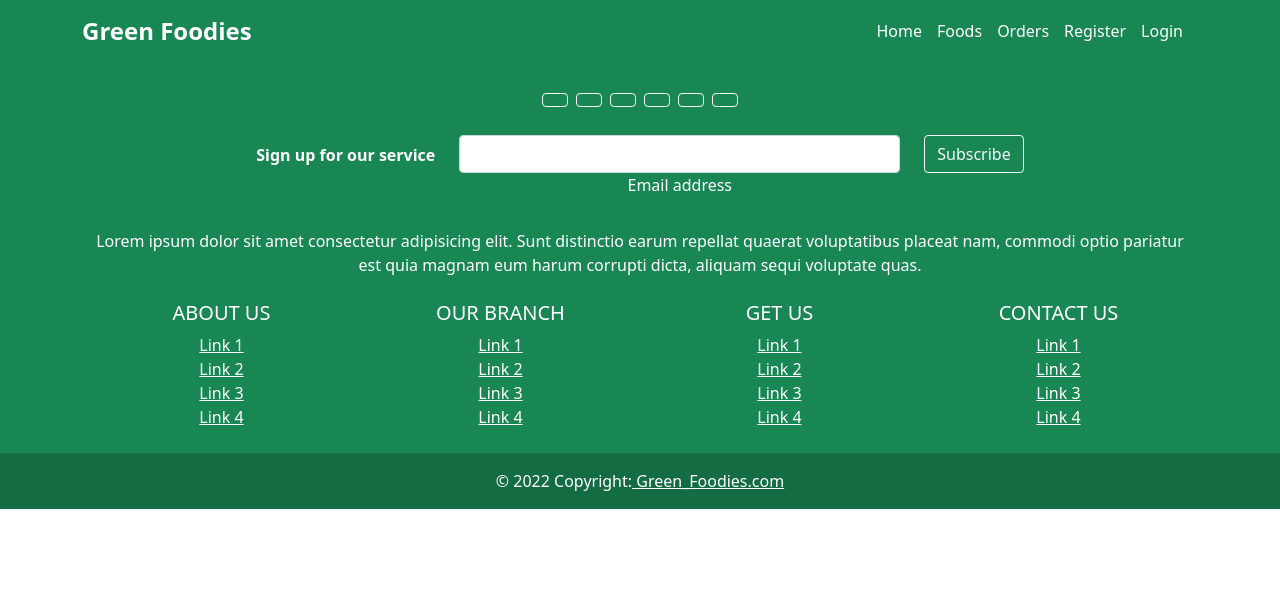
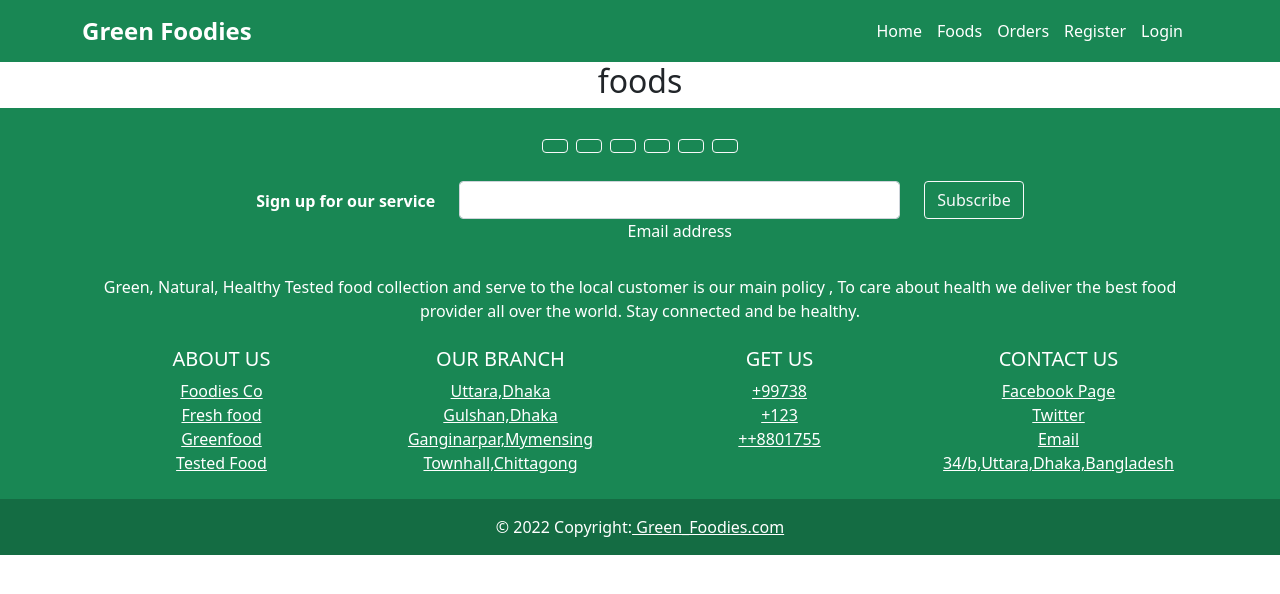
Before and after one commit to Fahid-Hossain/Green-Foodies-client, a React (Create React App) app: page /foods in a window 1280 px wide. Shown: the top 594 px of the page. Built offline with nearby package versions, Linux system fonts and the light colour scheme; no server answers.

Commit message:
our service detail design text

```diff
--- a/src/App.js
+++ b/src/App.js
@@ -11,6 +11,7 @@ import {
 } from "react-router-dom";
 import Login from './pages/Login/Login';
 import Register from './pages/Register/Register';
+import Foods from './pages/Foods/Foods';
 
 
 function App() {
@@ -35,6 +36,9 @@ function App() {
             <Route path="/register">
               <Register></Register>
             </Route>
+            <Route path="/foods">
+              <Foods></Foods>
+            </Route>
           </Switch>
 
           <Route>
--- /dev/null
+++ b/src/pages/Foods/Foods.js
@@ -0,0 +1,11 @@
+import React from 'react';
+
+const Foods = () => {
+    return (
+        <div>
+            <h2>foods</h2>
+        </div>
+    );
+};
+
+export default Foods;
--- a/src/pages/Footer/Footer.js
+++ b/src/pages/Footer/Footer.js
@@ -81,9 +81,7 @@ const Footer = () => {
                     {/* <!-- Section: Text --> */}
                     <section className="mb-4">
                         <p>
-                            Lorem ipsum dolor sit amet consectetur adipisicing elit. Sunt distinctio earum
-                            repellat quaerat voluptatibus placeat nam, commodi optio pariatur est quia magnam
-                            eum harum corrupti dicta, aliquam sequi voluptate quas.
+                            Green, Natural, Healthy Tested food collection and serve to the local customer is our main policy , To care about health we deliver the best food provider all over the world. Stay connected and be healthy.
                         </p>
                     </section>
                     {/* <!-- Section: Text --> */}
@@ -98,16 +96,16 @@ const Footer = () => {
 
                                 <ul className="list-unstyled mb-0">
                                     <li>
-                                        <a href="#!" className="text-white">Link 1</a>
+                                        <a href="#!" className="text-white">Foodies Co</a>
                                     </li>
                                     <li>
-                                        <a href="#!" className="text-white">Link 2</a>
+                                        <a href="#!" className="text-white">Fresh food</a>
                                     </li>
                                     <li>
-                                        <a href="#!" className="text-white">Link 3</a>
+                                        <a href="#!" className="text-white">Greenfood</a>
                                     </li>
                                     <li>
-                                        <a href="#!" className="text-white">Link 4</a>
+                                        <a href="#!" className="text-white">Tested Food</a>
                                     </li>
                                 </ul>
                             </div>
@@ -119,16 +117,16 @@ const Footer = () => {
 
                                 <ul className="list-unstyled mb-0">
                                     <li>
-                                        <a href="#!" className="text-white">Link 1</a>
+                                        <a href="#!" className="text-white">Uttara,Dhaka</a>
                                     </li>
                                     <li>
-                                        <a href="#!" className="text-white">Link 2</a>
+                                        <a href="#!" className="text-white">Gulshan,Dhaka</a>
                                     </li>
                                     <li>
-                                        <a href="#!" className="text-white">Link 3</a>
+                                        <a href="#!" className="text-white">Ganginarpar,Mymensing</a>
                                     </li>
                                     <li>
-                                        <a href="#!" className="text-white">Link 4</a>
+                                        <a href="#!" className="text-white">Townhall,Chittagong</a>
                                     </li>
                                 </ul>
                             </div>
@@ -140,17 +138,17 @@ const Footer = () => {
 
                                 <ul className="list-unstyled mb-0">
                                     <li>
-                                        <a href="#!" className="text-white">Link 1</a>
+                                        <a href="#!" className="text-white">+99738</a>
                                     </li>
                                     <li>
-                                        <a href="#!" className="text-white">Link 2</a>
+                                        <a href="#!" className="text-white">+123</a>
                                     </li>
                                     <li>
-                                        <a href="#!" className="text-white">Link 3</a>
+                                        <a href="#!" className="text-white">++8801755</a>
                                     </li>
-                                    <li>
+                                    {/* <li>
                                         <a href="#!" className="text-white">Link 4</a>
-                                    </li>
+                                    </li> */}
                                 </ul>
                             </div>
                             {/* <!--Grid column--> */}
@@ -161,16 +159,16 @@ const Footer = () => {
 
                                 <ul className="list-unstyled mb-0">
                                     <li>
-                                        <a href="#!" className="text-white">Link 1</a>
+                                        <a href="#!" className="text-white">Facebook Page</a>
                                     </li>
                                     <li>
-                                        <a href="#!" className="text-white">Link 2</a>
+                                        <a href="#!" className="text-white">Twitter</a>
                                     </li>
                                     <li>
-                                        <a href="#!" className="text-white">Link 3</a>
+                                        <a href="#!" className="text-white">Email</a>
                                     </li>
                                     <li>
-                                        <a href="#!" className="text-white">Link 4</a>
+                                        <a href="#!" className="text-white">34/b,Uttara,Dhaka,Bangladesh</a>
                                     </li>
                                 </ul>
                             </div>
--- a/src/pages/Home/Banner.css
+++ b/src/pages/Home/Banner.css
@@ -20,7 +20,7 @@
 
 }
 .carousel-caption h3{
-    font-size:100px;
+    font-size:90px;
 
 }
 .carousel-caption p{
--- a/src/pages/Home/Banner.js
+++ b/src/pages/Home/Banner.js
@@ -1,6 +1,7 @@
 import React from 'react';
 import { Carousel } from 'react-bootstrap';
 import "./Banner.css"
+import { Link } from 'react-router-dom';
 
 const Banner = () => {
     return (
@@ -13,12 +14,12 @@ const Banner = () => {
                         alt="First slide"
                     />
                     <Carousel.Caption className="carousel-caption">
-                        <h3>First slide label</h3>
-                        <p>Nulla vitae elit libero, a pharetra augue mollis interdum.</p>
-                    <div className="carousel-btn">
-                        <button className="btn btn-primary">Our Foods</button>
-                        <button className="btn btn-success mx-2">Get Order</button>
-                    </div>
+                        <h3>We Make Healthy</h3>
+                        <p>Homemade natural and fresh healthy food we provide which is certified by World Health Organizations.</p>
+                        <div className="carousel-btn">
+                            <Link to="/foods"><button className="btn btn-primary">Our Foods</button></Link>
+                            <Link to="/"><button className="btn btn-success mx-2">Get Order</button></Link>
+                        </div>
                     </Carousel.Caption>
                 </Carousel.Item>
                 <Carousel.Item className="carousel-item" interval={500}>
@@ -28,13 +29,13 @@ const Banner = () => {
                         alt="Second slide"
                     />
                     <Carousel.Caption className="carousel-caption">
-                        <h3>Second slide label</h3>
-                        <p>Lorem ipsum dolor sit amet, consectetur adipiscing elit.</p>
+                        <h3>Yummy &</h3>
+                        <p>Our natural delicious foods gives you a variety of Yummy taste.</p>
 
                         <div className="carousel-btn">
-                        <button className="btn btn-primary">Our Foods</button>
-                        <button className="btn btn-success mx-2">Get Order</button>
-                    </div>
+                            <Link to="/foods"><button className="btn btn-primary">Our Foods</button></Link>
+                            <Link to="/"><button className="btn btn-success mx-2">Get Order</button></Link>
+                        </div>
                     </Carousel.Caption>
                 </Carousel.Item>
                 <Carousel.Item className="carousel-item">
@@ -44,13 +45,13 @@ const Banner = () => {
                         alt="Third slide"
                     />
                     <Carousel.Caption className="carousel-caption">
-                        <h3>Third slide label</h3>
-                        <p>Praesent commodo cursus magna, vel scelerisque nisl consectetur.</p>
+                        <h3>Testy Foods</h3>
+                        <p>Praesent cursus magna, vel scelerisque is testy all over the green Foods.</p>
 
                         <div className="carousel-btn">
-                        <button className="btn btn-primary">Our Foods</button>
-                        <button className="btn btn-success mx-2">Get Order</button>
-                    </div>
+                            <Link to="/foods"><button className="btn btn-primary">Our Foods</button></Link>
+                            <Link to="/"><button className="btn btn-success mx-2">Get Order</button></Link>
+                        </div>
                     </Carousel.Caption>
                 </Carousel.Item>
             </Carousel>
```
